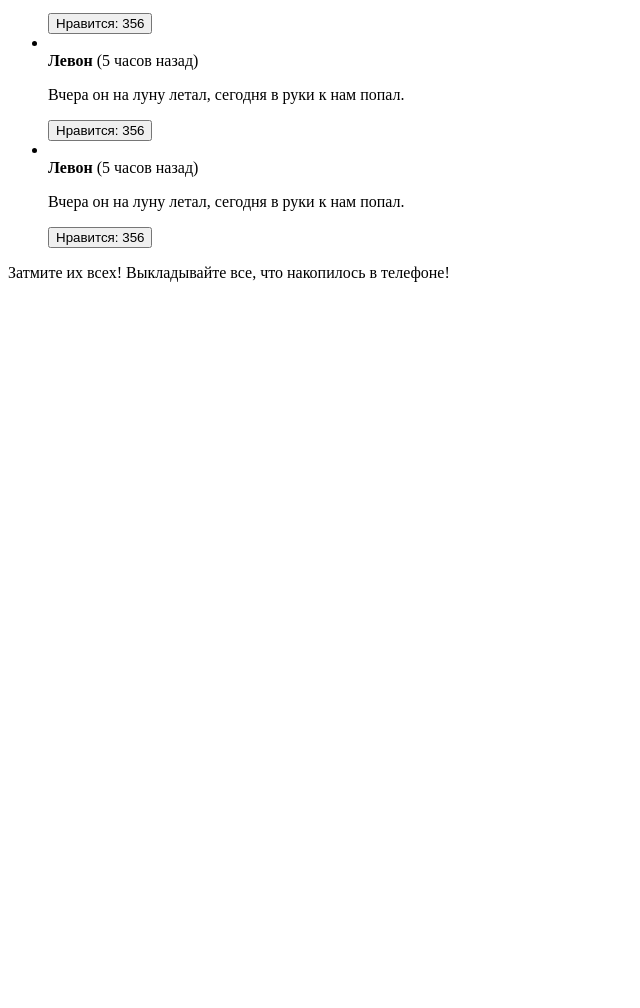
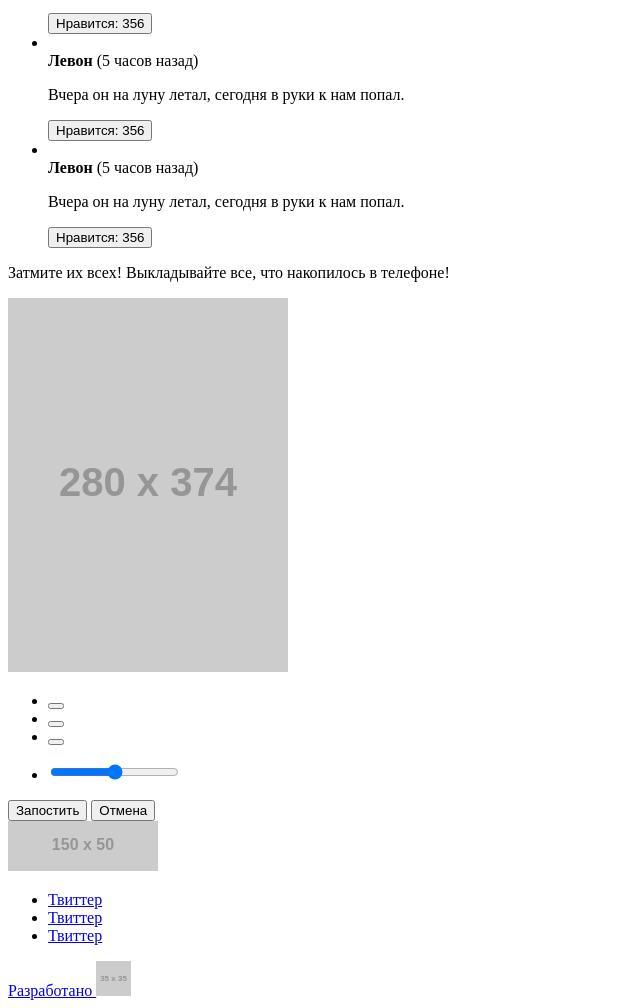
Before and after one commit to lpdrfox/pink, a plain HTML site: page photo.htm in a window 1280 px wide. Shown: the part 783-1791 px from the top of the page, without its empty margins (0-640 px from the left). Before the commit the page ends 1081 px from the top, so only its background shows below. Drawn offline with Linux system fonts and the light colour scheme; placeholder pictures from the web are drawn by us.

Commit message:
Доделал футер внутреней страницы

```diff
--- a/photo.htm
+++ b/photo.htm
@@ -105,8 +105,48 @@
       <p class="promo-txt page-main__photo-page-txt">Затмите их всех! Выкладывайте все,
       что накопилось в телефоне!</p>
       <section class="photo-editor">
-
+        <img class="photo-editor__image" src="http://via.placeholder.com/280x374" alt="" width="280" height="374">
+        <ul class="photo-editor__btns-list">
+          <li class="photo-editor__btns-item">
+            <button class="photo-editor__btn" type="button" name="button"></button>
+          </li>
+          <li class="photo-editor__btns-item">
+            <button class="photo-editor__btn" type="button" name="button"></button>
+          </li>
+          <li class="photo-editor__btns-item">
+            <button class="photo-editor__btn" type="button" name="button"></button>
+          </li>
+        </ul>
+        <ul class="photo-editor__ranges-list">
+          <li class="photo-editor__ranges-item">
+            <input class="photo-editor__range" type="range" name="" value="">
+          </li>
+        </ul>
+        <section class="photo-editor__post-btns">
+          <button class="btn photo-editor__posting-btn" type="button" name="button">Запостить</button>
+          <button class="btn photo-editor__posting-btn photo-editor__posting-btn--disabled" type="button" name="button">Отмена</button>
+        </section>
       </section>
     </main>
+    <footer class="inner-page-footer">
+        <img class="inner-page-footer__logo-img" src="http://via.placeholder.com/150x50" alt="">
+        <section class="inner-page-footer__social social">
+          <ul class="social__list">
+            <li class="social__item">
+              <a class="socail__btn socail__btn--twitter" href="#">Твиттер</a>
+            </li>
+            <li class="social__item">
+              <a class="socail__btn socail__btn--twitter" href="#">Твиттер</a>
+            </li>
+            <li class="social__item">
+              <a class="socail__btn socail__btn--twitter" href="#">Твиттер</a>
+            </li>
+          </ul>
+        </section>
+        <a class="inner-page-footer__copyright" href="#">
+          Разработано
+          <img class="inner-page-footer__copyright-img" src="http://via.placeholder.com/35x35" alt="">
+        </a>
+    </footer>
   </body>
 </html>
```
